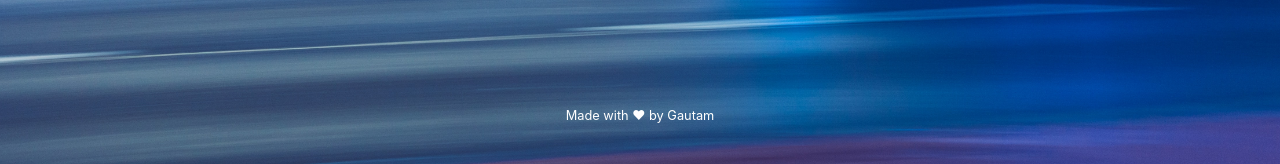
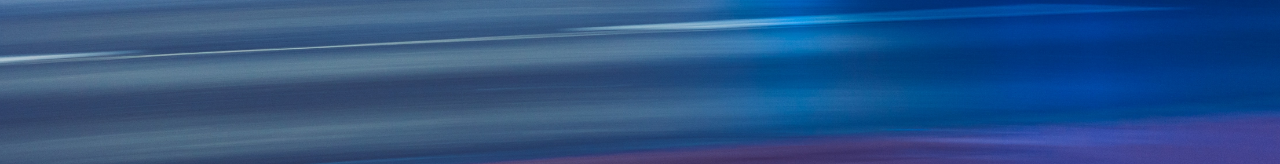
Before and after one commit to jhagautam/vaidya, a Django app: page / in a window 1280 px wide. Shown: the part 3150-3314 px from the top of the page. Run offline with Django 3.2, Linux system fonts and the light colour scheme; some libraries are stand-ins or nearby versions.

Commit message:
Update index.html

```diff
--- a/mainapp/templates/mainapp/index.html
+++ b/mainapp/templates/mainapp/index.html
@@ -175,7 +175,7 @@
 
       	<footer class="text-center small tm-footer">
           <p class="mb-0">
-          Made with ❤ by <a href="">Gautam
+
         </footer>
         <hr>
 
```
